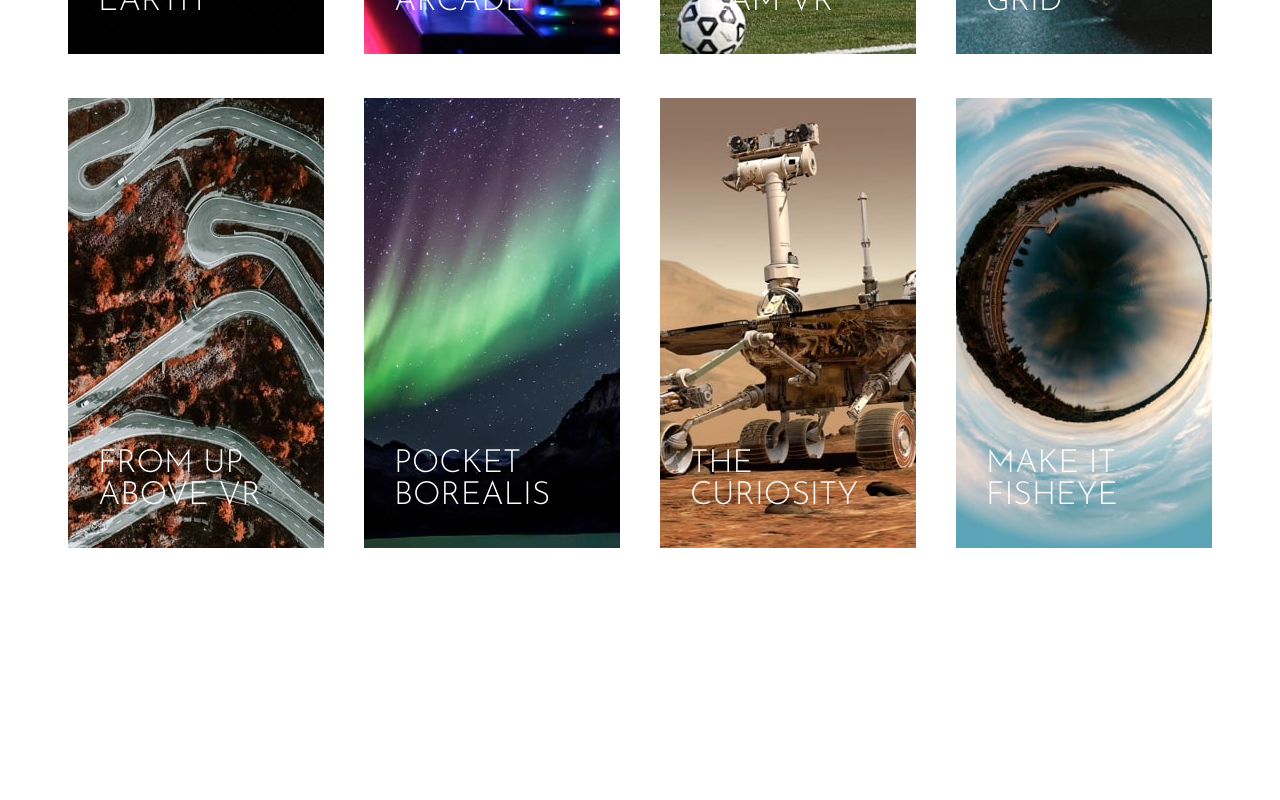
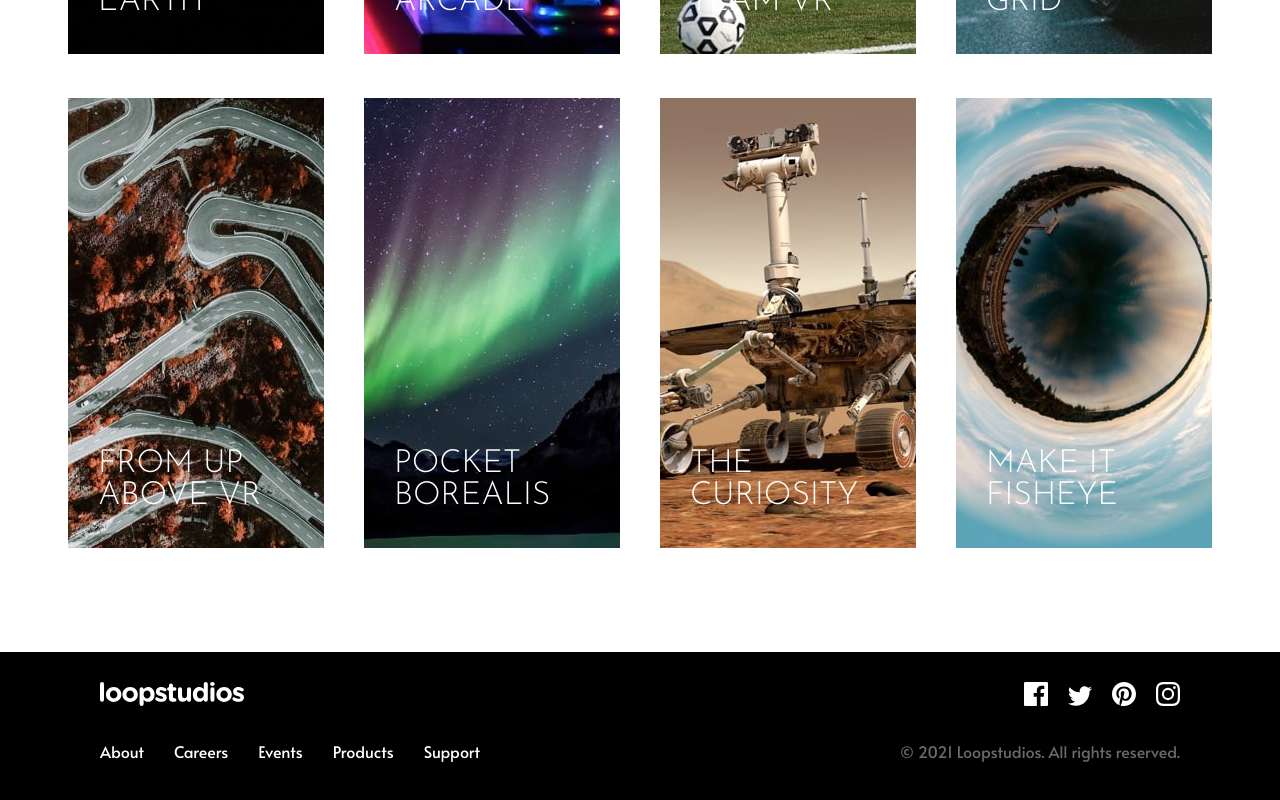
Before and after one commit to DantDev/loopstudios-page, a React (Vite) app: page / in a window 1280 px wide. Shown: the part 1910-2710 px from the top of the page. Before the commit the page ends 2562 px from the top, so only its background shows below. Built offline with nearby package versions, Linux system fonts and the light colour scheme.

Commit message:
footer added , navigation hover effects implemented

```diff
--- a/src/App.jsx
+++ b/src/App.jsx
@@ -10,6 +10,10 @@ import aboveImg from "./assets/desktop/image-from-above.jpg"
 import borealisImg from "./assets/desktop/image-pocket-borealis.jpg"
 import curiosityImg from "./assets/desktop/image-curiosity.jpg"
 import fisheyeImg from "./assets/desktop/image-fisheye.jpg"
+import facebookLogo from "./assets/icon-facebook.svg"
+import twitterLogo from "./assets/icon-twitter.svg"
+import pinterestLogo from "./assets/icon-pinterest.svg"
+import instagramLogo from "./assets/icon-instagram.svg"
 
 function App() {
 
@@ -24,19 +28,19 @@ function App() {
             <input type="checkbox" className="toggle-menu"/>
             <div className="hamburger"></div>
             <ul className="menu">
-              <li className="menu-item"><a href="">About</a></li>
-              <li className="menu-item"><a href="">Careers</a></li>
-              <li className="menu-item"><a href="">Events</a></li>
-              <li className="menu-item"><a href="">Product</a></li>
-              <li className="menu-item"><a href="">Support</a></li>
+              <li className="menu-item"><a href="">A<span>bou</span>t</a></li>
+              <li className="menu-item"><a href="">Ca<span>ree</span>rs</a></li>
+              <li className="menu-item"><a href="">E<span>ven</span>ts</a></li>
+              <li className="menu-item"><a href="">Pr<span>odu</span>ct</a></li>
+              <li className="menu-item"><a href="">Su<span className="text-under">ppo</span>rt</a></li>
             </ul>
           </div>
         </nav>
         <div className="header-info">
             <h1 className="header-text">
-              <span>IMMERSIVE</span>
-              <span>EXPERIENCES</span>
-              <span>THAT DELIVER</span>
+              <span className="text-block">IMMERSIVE</span>
+              <span className="text-block">EXPERIENCES</span>
+              <span className="text-block">THAT DELIVER</span>
             </h1>
         </div>
         <img className="hero-background" src={imgHero} />
@@ -56,40 +60,60 @@ function App() {
         <div className="content-2-imgs-1">
           <div className="content-2-img">
             <img src={earthImg} />
-            <h3 className="img-title"><span>DEEP</span> EARTH</h3>
+            <h3 className="img-title"><span className="text-block">DEEP</span> EARTH</h3>
           </div>
           <div className="content-2-img">
             <img src={arcadeImg} />
-            <h3 className="img-title"><span>NIGHT</span> ARCADE</h3>
+            <h3 className="img-title"><span className="text-block">NIGHT</span> ARCADE</h3>
           </div>
           <div className="content-2-img">
             <img src={soccerImg} />
-            <h3 className="img-title"><span>SOCCER</span> TEAM VR</h3>
+            <h3 className="img-title"><span className="text-block">SOCCER</span> TEAM VR</h3>
           </div>
           <div className="content-2-img">
             <img src={gridImg} />
-            <h3 className="img-title"><span>THE</span> GRID</h3>
+            <h3 className="img-title"><span className="text-block">THE</span> GRID</h3>
           </div>
         </div>
         <div className="content-2-imgs-2">
           <div className="content-2-img">
             <img src={aboveImg} />
-            <h3 className="img-title"><span>FROM UP</span> ABOVE VR</h3>
+            <h3 className="img-title"><span className="text-block">FROM UP</span> ABOVE VR</h3>
           </div>
           <div className="content-2-img">
             <img src={borealisImg} />
-            <h3 className="img-title"><span>POCKET</span> BOREALIS</h3>
+            <h3 className="img-title"><span className="text-block">POCKET</span> BOREALIS</h3>
           </div>
           <div className="content-2-img">
             <img src={curiosityImg} />
-            <h3 className="img-title"><span>THE</span> CURIOSITY</h3>
+            <h3 className="img-title"><span className="text-block">THE</span> CURIOSITY</h3>
           </div>
           <div className="content-2-img">
             <img src={fisheyeImg} />
-            <h3 className="img-title"><span>MAKE IT</span> FISHEYE</h3>
+            <h3 className="img-title"><span className="text-block">MAKE IT</span> FISHEYE</h3>
           </div>
         </div>
       </div>
+      <footer>
+        <div className="footer-logos">
+          <img className="footer-logo" src={logo} />
+          <div className="social-logos">
+            <img className="logo-single" src={facebookLogo} />
+            <img className="logo-single" src={twitterLogo} />
+            <img className="logo-single" src={pinterestLogo} />
+            <img className="logo-single" src={instagramLogo} />
+          </div>
+        </div>
+        <div className="footer-nav">
+          <p className="footer-menu-item"><a href="">About</a></p>
+          <p className="footer-menu-item"><a href="">Careers</a></p>
+          <p className="footer-menu-item"><a href=""> Events</a></p>
+          <p className="footer-menu-item"><a href="">Products</a></p>
+          <p className="footer-menu-item"><a href="">Support</a></p>
+          <div className="copyright">
+            <p className="copyright-text">© 2021 Loopstudios. All rights reserved.</p></div>
+        </div>
+      </footer>
     </div>
   )
 }
--- a/src/index.css
+++ b/src/index.css
@@ -14,7 +14,7 @@
   --ff-josefin: 'Josefin Sans';
 }
 
-span{
+.text-block{
   display: block;
 }
 
@@ -58,6 +58,11 @@ span{
 .menu-item{
   margin-left: 40px;
   font-family: var(--ff-alata);
+}
+
+.menu-item:hover a span{
+  text-decoration: underline 3px;
+  text-underline-offset: 10px;
 }
 
 .hamburger{
@@ -224,3 +229,59 @@ span{
   top: 350px;
   left: 30px;
 }
+
+footer{
+  background: black;
+  height: 160px;
+}
+
+.footer-logos{
+  display: flex;
+  padding: 30px 100px;
+}
+
+.footer-logo{
+  height: 24px;
+}
+
+.social-logos{
+  margin-left: auto;
+}
+
+.logo-single{
+  margin: 0 10px;
+}
+
+.logo-single:last-child{
+  margin-right: 0;
+}
+
+.footer-nav{
+  display: flex;
+  padding: 0 100px;
+}
+
+.footer-nav p a{
+  text-decoration: none;
+  color: white;
+}
+
+.footer-menu-item{
+  font-family: var(--ff-alata);
+  margin: 0 15px;
+  font-size: 1em;
+}
+
+.footer-menu-item:first-child{
+  margin-left: 0;
+}
+
+.copyright{
+  margin-left: auto;
+}
+
+.copyright-text{
+  color: white;
+  font-family: var(--ff-alata);
+  color: var(--clr-very-dark-gray);
+}
```
